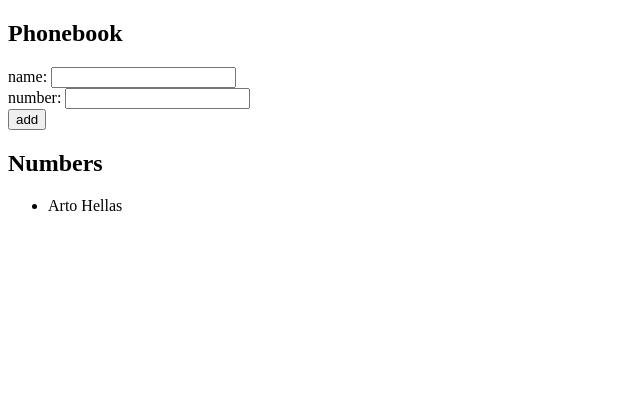
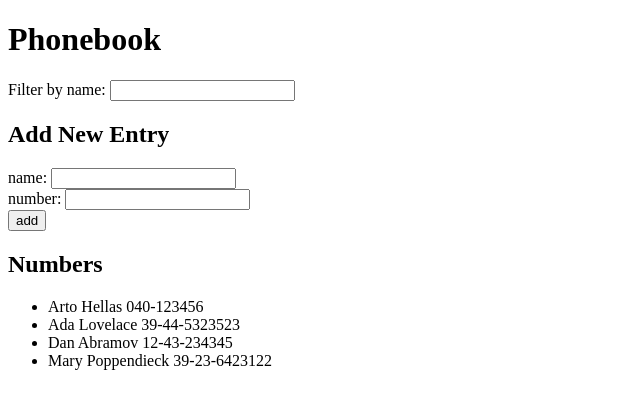
Before and after one commit to msunji/2022-fsopen, a React (Create React App) app in the folder part2/phonebook/: page / in a window 1280 px wide. Shown: the top 408 px of the page, without its empty margins (0-640 px from the left). Built offline with nearby package versions, Linux system fonts and the light colour scheme.

Commit message:
Add dummy names

```diff
--- a/part2/phonebook/src/App.js
+++ b/part2/phonebook/src/App.js
@@ -2,40 +2,57 @@ import { useState } from 'react';
 import Persons from './components/Persons';
 
 const App = () => {
-  const [persons, setPersons] = useState([{ name: 'Arto Hellas' }]);
+  const [persons, setPersons] = useState([
+    { name: 'Arto Hellas', number: '040-123456', id: 1 },
+    { name: 'Ada Lovelace', number: '39-44-5323523', id: 2 },
+    { name: 'Dan Abramov', number: '12-43-234345', id: 3 },
+    { name: 'Mary Poppendieck', number: '39-23-6423122', id: 4 }
+  ]);
   const [newName, setNewName] = useState('');
   const [newNumber, setNewNumber] = useState('');
-
-  const checkNameExists = (name) => {
-    return persons.some(person => person.name.toLowerCase() === name.toLowerCase());
-  }
+  const [filter, setFilter] = useState('');
 
   const handleFormSubmit = (e) => {
+    const checkNameExists = (name) => {
+      return persons.some(
+        (person) => person.name.toLowerCase() === name.toLowerCase()
+      );
+    };
     e.preventDefault();
 
-    if (checkNameExists(newName)) return alert(`${newName} has already been added to the phonebook.`);
+    if (checkNameExists(newName))
+      return alert(`${newName} has already been added to the phonebook.`);
 
     const personObj = {
       name: newName,
-      number: newNumber
-    }
+      number: newNumber,
+    };
     setPersons(persons.concat(personObj));
     // note that concat returns a new array
     setNewName('');
     setNewNumber('');
-  }
+  };
 
   const handleNameChange = (e) => {
     setNewName(e.target.value);
-  }
+  };
 
   const handleNumberChange = (e) => {
     setNewNumber(e.target.value);
+  };
+
+  const handleFilterChange = (e) => {
+    setFilter(e.target.value);
   }
 
   return (
     <div>
-      <h2>Phonebook</h2>
+      <h1>Phonebook</h1>
+      <div>
+        Filter by name: <input onChange={handleFilterChange} />
+      </div>
+      <div>
+        <h2>Add New Entry</h2>
         <form onSubmit={handleFormSubmit}>
           <div>
             name: <input onChange={handleNameChange} />
@@ -47,8 +64,11 @@ const App = () => {
             <button type="submit">add</button>
           </div>
         </form>
+      </div>
+      <div>
         <h2>Numbers</h2>
-      <Persons persons={persons} />
+        <Persons persons={persons} setFilter={filter} />
+      </div>
     </div>
   );
 };
```
Lines whose indentation alone changed are shown as unchanged.
